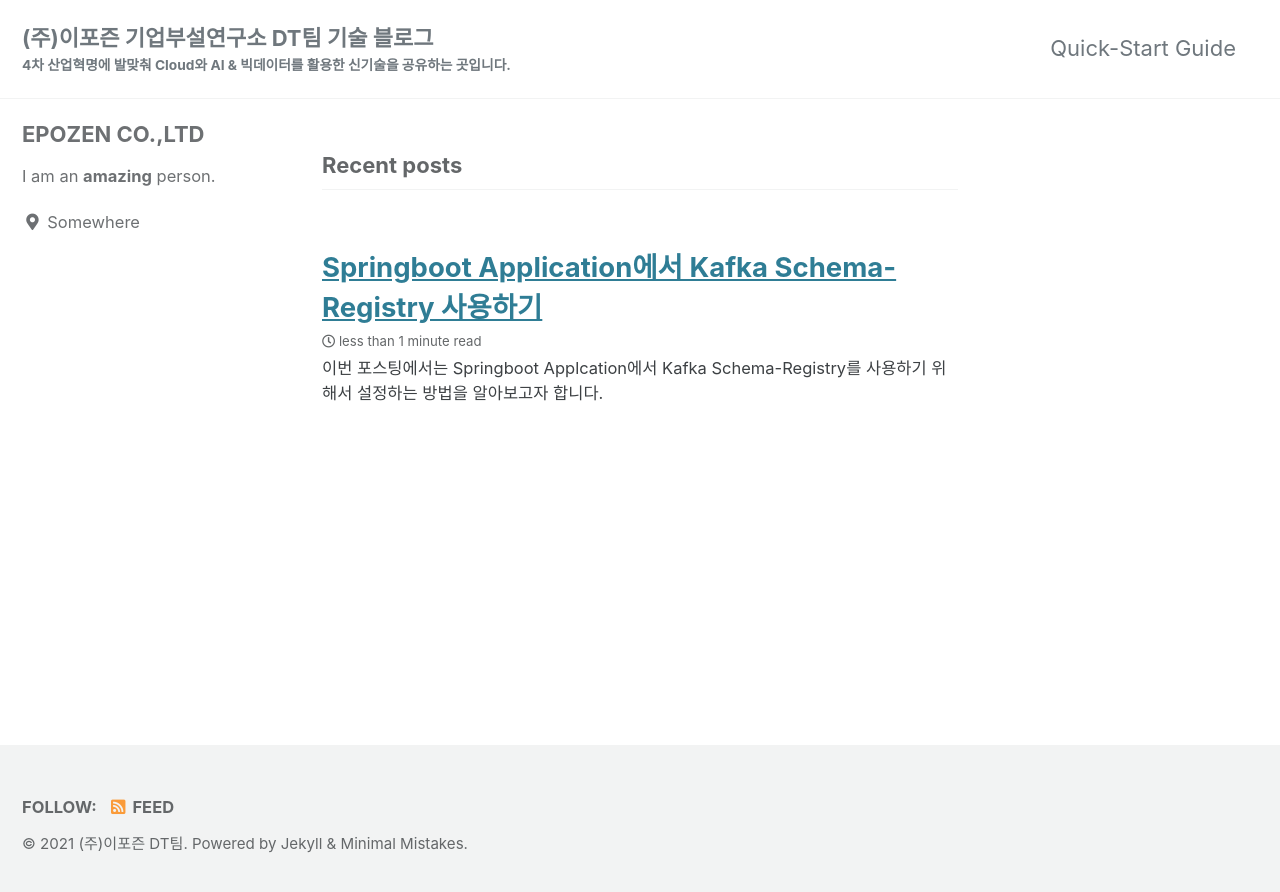
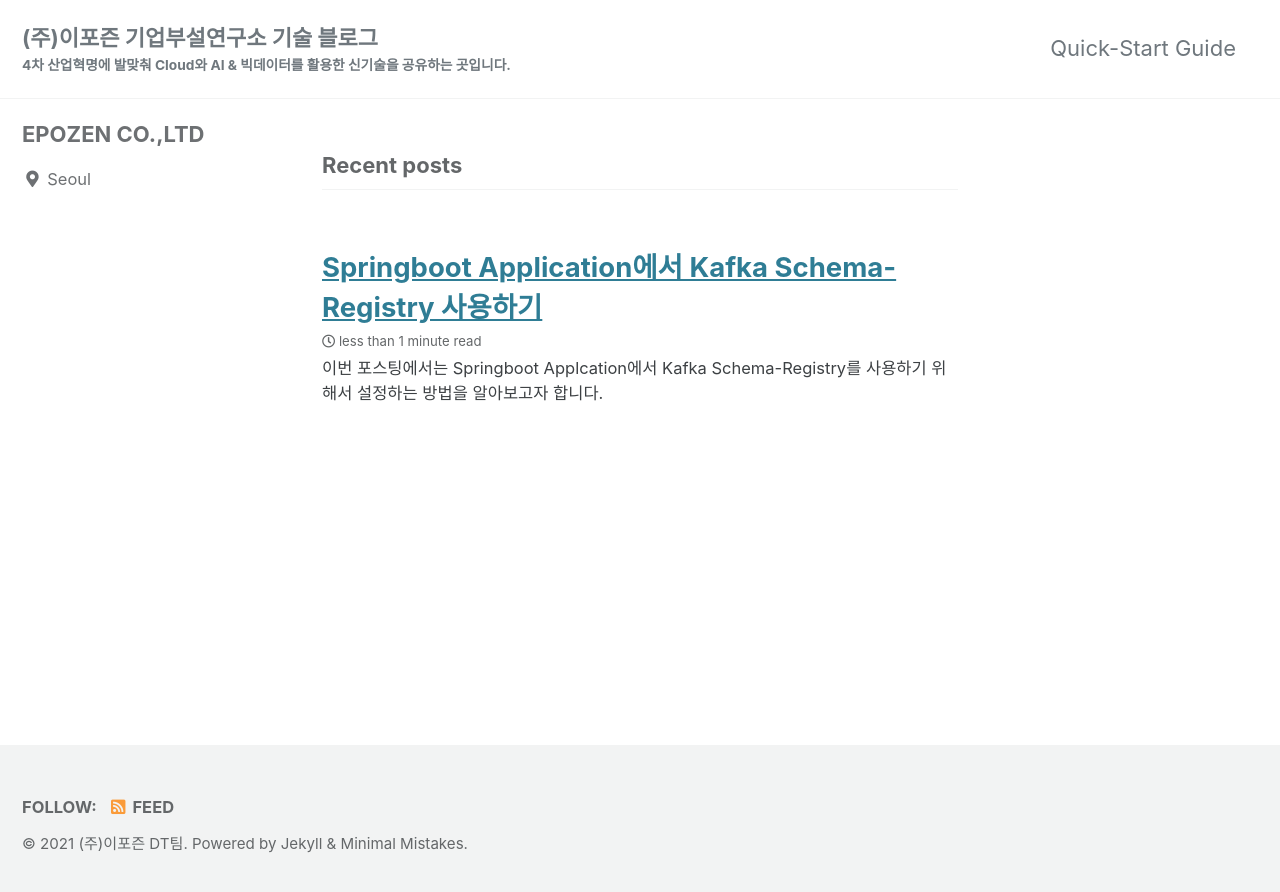
Before and after one commit to epozen-dt/epozen-dt.github.io, a Jekyll site: the page built from index.html, in a window 1280 px wide. Shown: the top 892 px of the page. Built offline with Jekyll 4.4.1, drawn with Linux system fonts in a browser that asks for light colours; cached includes are drawn as plain includes; the list of posts is cut into pages by our own code.

Commit message:
config 수정

```diff
--- a/_config.yml
+++ b/_config.yml
@@ -16,7 +16,7 @@ minimal_mistakes_skin    : "default" # "air", "aqua", "contrast", "dark", "dirt"
 
 # Site Settings
 locale                   : "en-US"
-title                    : "(주)이포즌 기업부설연구소 DT팀 기술 블로그"
+title                    : "(주)이포즌 기업부설연구소 기술 블로그"
 title_separator          : "-"
 subtitle                 : "4차 산업혁명에 발맞춰 Cloud와 AI & 빅데이터를 활용한 신기술을 공유하는 곳입니다."
 name                     : "(주)이포즌 DT팀"
@@ -103,8 +103,8 @@ analytics:
 author:
   name             : "EPOZEN CO.,LTD"
   avatar           : # path of avatar image, e.g. "/assets/images/bio-photo.jpg"
-  bio              : "I am an **amazing** person."
-  location         : "Somewhere"
+  bio              : ""
+  location         : "Seoul"
   email            :
   links:
     - label: "Email"
```
